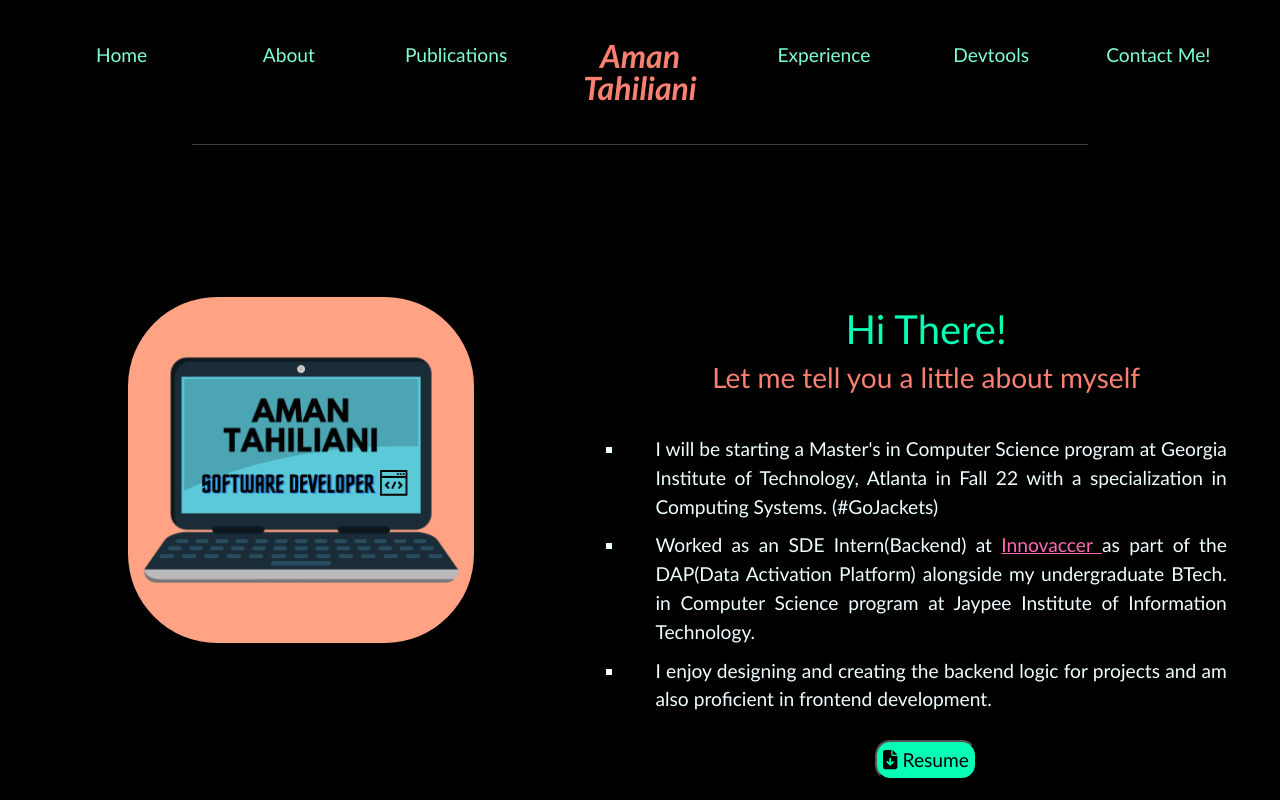
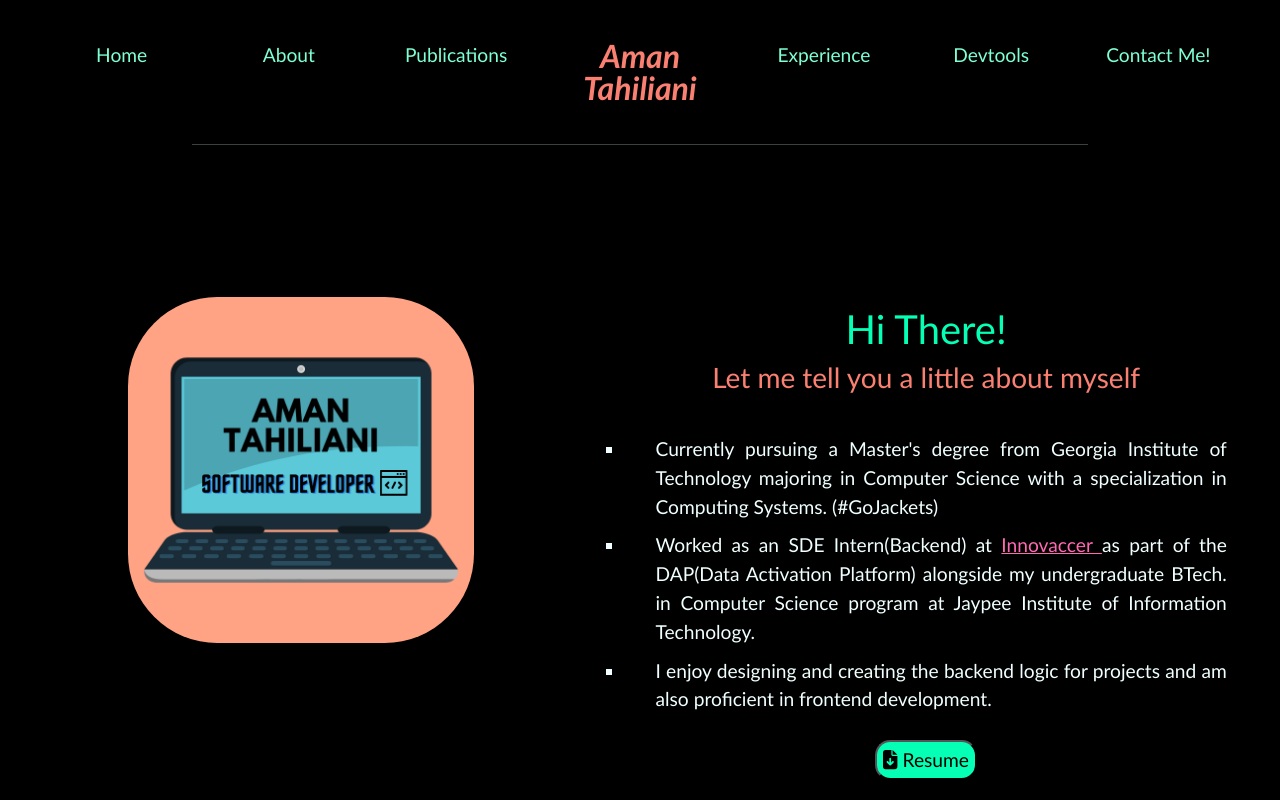
Before and after one commit to AmanTahiliani/Portfolio, a React (Create React App) app: page / in a window 1280 px wide. Shown: the top 800 px of the page. Built offline with nearby package versions, Linux system fonts and the light colour scheme.

Commit message:
Updated Resume and status

```diff
--- a/src/components/About.js
+++ b/src/components/About.js
@@ -30,7 +30,7 @@ class About extends Component {
             <Row className="Info">
               <ul>
                 <li>
-                  I will be starting a Master's in Computer Science program at Georgia Institute of Technology, Atlanta in Fall 22 with a specialization in Computing Systems. (#GoJackets) {" "}
+                 Currently pursuing a Master's degree from Georgia Institute of Technology majoring in Computer Science with a specialization in Computing Systems. (#GoJackets) {" "}
                 </li>{" "}
                 <li>
                   Worked as an SDE Intern(Backend) at{" "}
@@ -43,7 +43,7 @@ class About extends Component {
                 </li>{" "}
               </ul>{" "}
             </Row>{" "}
-              <button style={{borderRadius:"0.8em", width:"auto",height:"40px", fontSize:"larger", backgroundColor:"rgb(5, 255, 180)"}}><FontAwesomeIcon icon="file-download"/> <a href={resume} style= {{color: "black", textDecoration:"none"}} download="AmanTahilianiResume.pdf">Resume</a></button>
+              <button style={{borderRadius:"0.8em", width:"auto",height:"40px", fontSize:"larger", backgroundColor:"rgb(5, 255, 180)"}}><FontAwesomeIcon icon="file-download"/> <a href={resume} style= {{color: "black", textDecoration:"none"}} download="AmanTahilianiPublicationsResume.pdf">Resume</a></button>
           </Col>{" "}
         </Row>{" "}
       </div>
```
Also changed, not shown: 1 other file (tests, documents, lock files or other folders).
